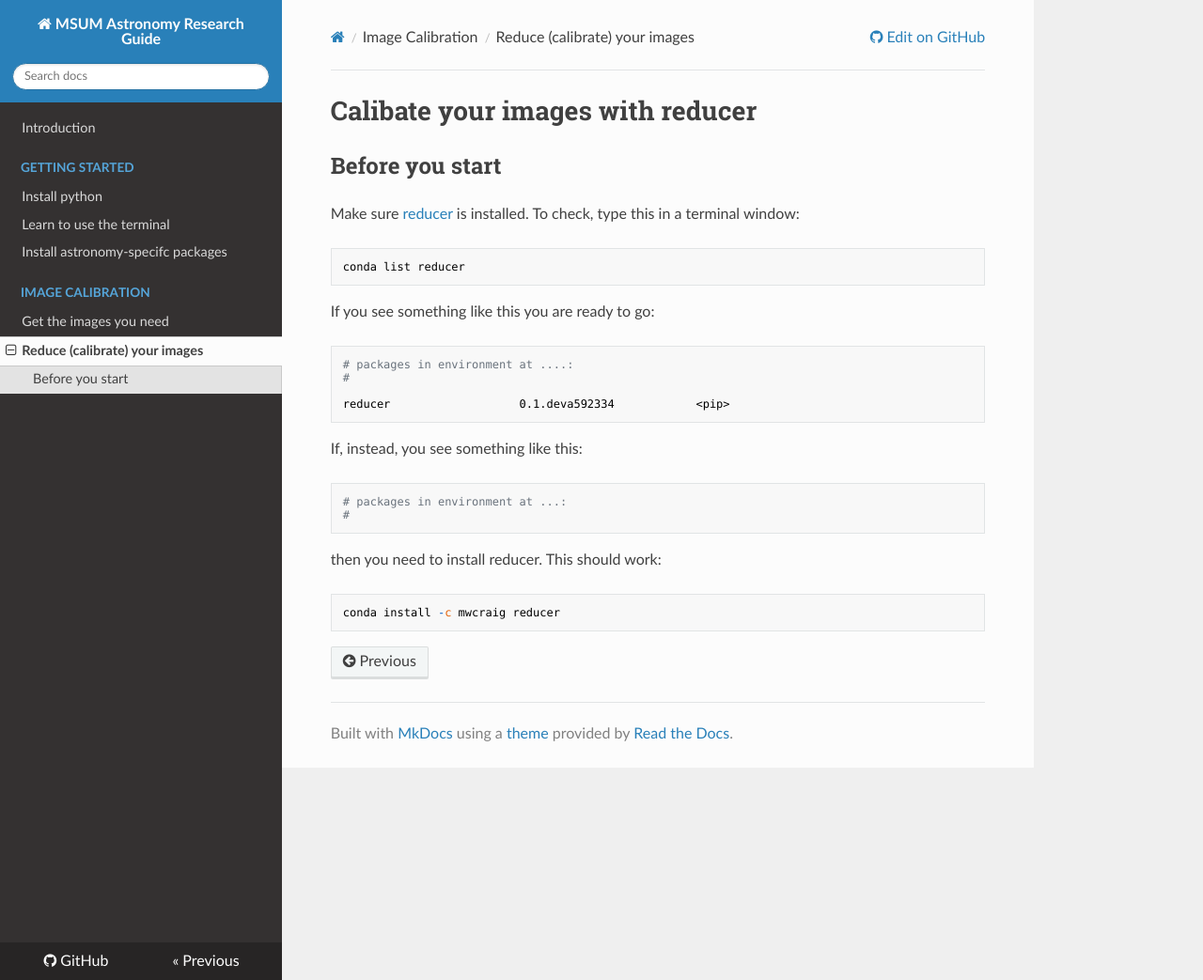
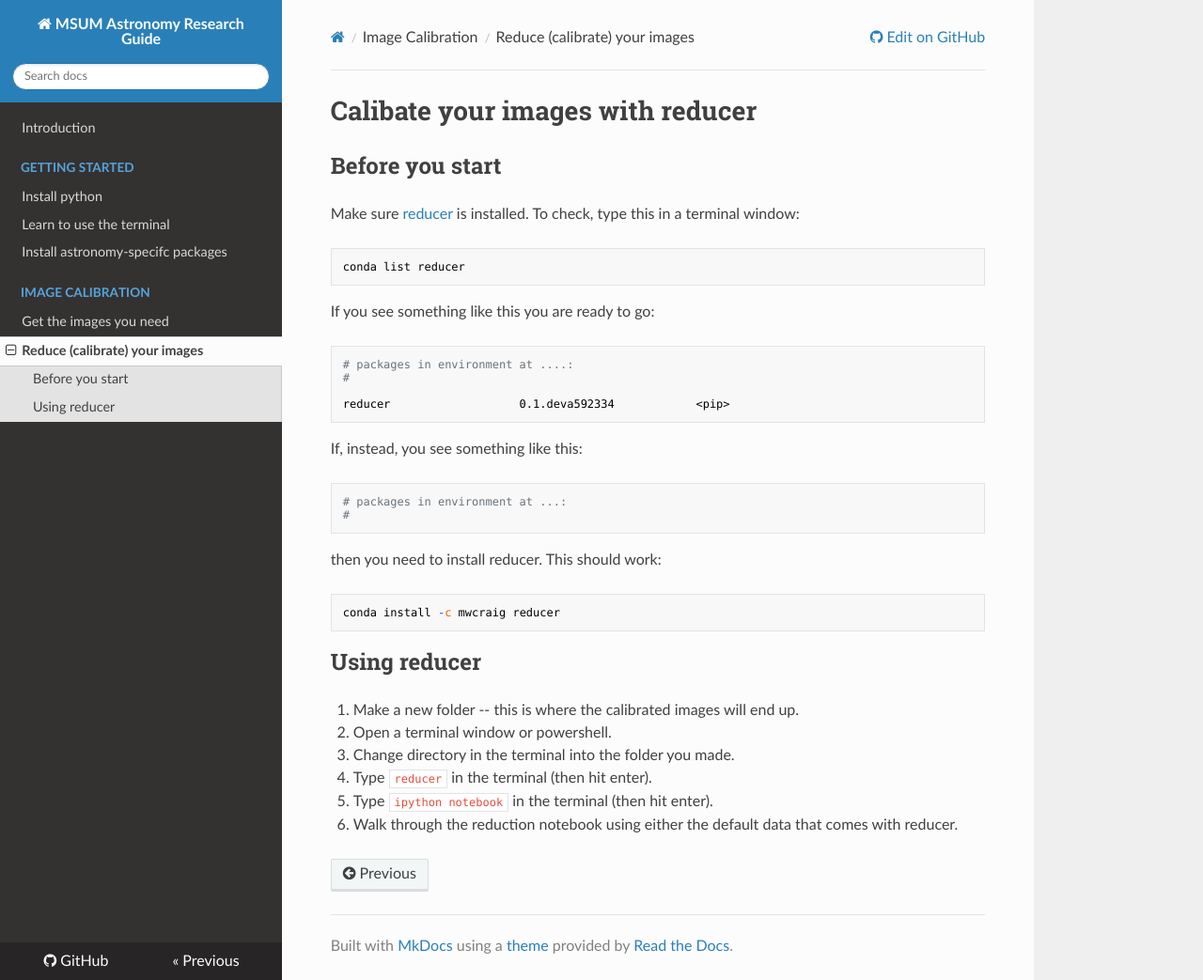
Before and after one commit to mwcraig/astro_research_setup, an MkDocs documentation site: the page built from docs/calibration/reducer.md, in a window 1280 px wide and 1043 px high. Shown: the whole window at 94% size. Built offline with MkDocs 1.6.1, drawn with Linux system fonts in a browser that asks for light colours; nearby versions of some CDN libraries; old or Windows-style settings are respelled for this version of MkDocs.

Commit message:
More reducer instructions

````diff
--- a/docs/calibration/reducer.md
+++ b/docs/calibration/reducer.md
@@ -29,3 +29,12 @@ then you need to install reducer. This should work:
 ```
 conda install -c mwcraig reducer
 ```
+
+## Using reducer
+
+1. Make a new folder -- this is where the calibrated images will end up.
+2. Open a terminal window or powershell.
+3. Change directory in the terminal into the folder you made.
+4. Type `reducer` in the terminal (then hit enter).
+5. Type `ipython notebook` in the terminal (then hit enter).
+6. Walk through the reduction notebook using either the default data that comes with reducer.
````
